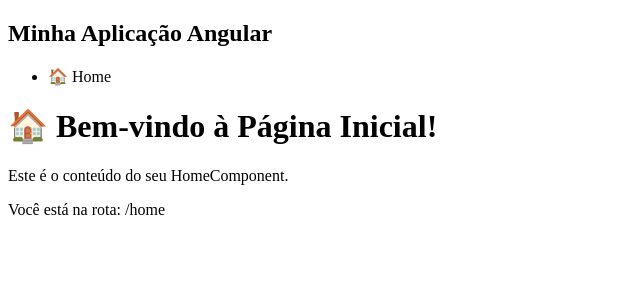
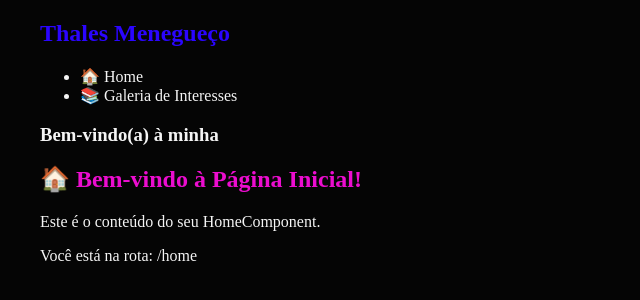
Before and after one commit to thalesmenegueco/thalesmenegueco.github.io, an Angular app: page /home in a window 1280 px wide. Shown: the top 300 px of the page, without its empty margins (0-640 px from the left). Built offline with nearby package versions, Linux system fonts and the light colour scheme.

Commit message:
files rennamed according to best practices

```diff
--- a/src/app/app.component.html
+++ b/src/app/app.component.html
@@ -1,11 +1,21 @@
 <nav>
-  <h2>Minha Aplicação Angular</h2>
+  <h1>Thales Menegueço</h1>
   <ul>
-    <li><a routerLink="/home">🏠 Home</a></li>
-    <!-- Adicione mais links conforme criar novos componentes -->
+    <li>
+      <a routerLink="/home"
+        routerLinkActive="active">
+        🏠 Home
+      </a>
+    </li>
+    <li>
+      <a routerLink="/learning-gallery" routerLinkActive="active">
+        📚 Galeria de Interesses
+      </a>
+    </li>
+    <!-- more links as I create new components 😁 -->
   </ul>
 </nav>
 
 <main>
-  <router-outlet></router-outlet> <!-- AQUI é onde os componentes serão renderizados -->
+  <router-outlet></router-outlet> <!-- component will be rendered here -->
 </main>
--- a/src/app/app.component.ts
+++ b/src/app/app.component.ts
@@ -7,6 +7,6 @@ import { RouterOutlet } from '@angular/router';
   templateUrl: './app.component.html',
   styleUrl: './app.component.scss'
 })
-export class App {
+export class AppComponent {
   protected readonly title = signal('learning-gallery');
 }
--- a/src/app/app.routes.ts
+++ b/src/app/app.routes.ts
@@ -7,9 +7,11 @@ export const routes: Routes = [];
 import { NgModule } from '@angular/core';
 import { RouterModule, Routes } from '@angular/router';
 import { HomeComponent } from './home/home.component'; // Importar o componente
+import { LearningGallery } from './learning-gallery/learning-gallery.component'; // Importar o componente LearningGallery
 
 export const routes: Routes = [
   { path: 'home', component: HomeComponent },              // Rota /home
+  { path: 'learning-gallery', component: LearningGallery }, // Rota /learning-gallery
   { path: '', redirectTo: '/home', pathMatch: 'full' },   // Redirecionar raiz para /home
   { path: '**', redirectTo: '/home' }                     // Redirecionar rotas inválidas
 ];
--- a/src/app/home/home.component.html
+++ b/src/app/home/home.component.html
@@ -1,5 +1,6 @@
 <div>
-  <h1>🏠 Bem-vindo à Página Inicial!</h1>
+  <h3>Bem-vindo(a) à minha</h3>
+  <h2>🏠 Bem-vindo à Página Inicial!</h2>
   <p>Este é o conteúdo do seu HomeComponent.</p>
   <p>Você está na rota: /home</p>
 </div>
--- /dev/null
+++ b/src/app/learning-gallery/learning-gallery.component.html
@@ -0,0 +1,6 @@
+<div>
+  <h3>Bem-vindo(a) à minha</h3>
+  <h2>📚 Galeria de interesses!</h2>
+  <p>Este é o conteúdo do seu LearningGallery.</p>
+  <p>Você está na rota: /learning-gallery</p>
+</div>
--- a/src/main.ts
+++ b/src/main.ts
@@ -1,6 +1,6 @@
 import { bootstrapApplication } from '@angular/platform-browser';
 import { appConfig } from './app/app.config';
-import { App } from './app/app.component';
+import { AppComponent } from './app/app.component';
 
-bootstrapApplication(App, appConfig)
+bootstrapApplication(AppComponent, appConfig)
   .catch((err) => console.error(err));
--- a/src/styles.scss
+++ b/src/styles.scss
@@ -1 +1,36 @@
 /* You can add global styles to this file, and also import other style files */
+@use "sass:list";
+@use "sass:color";
+
+$font-stack: Helvetica, Arial;
+$primary-color: #2b05ff;
+$secondary-color: #ec0dcf;
+$standart-text-color: whitesmoke;
+
+html {
+  background-color: rgb(5, 5, 5);
+  color: $standart-text-color;
+}
+
+body {
+  $font-stack: list.append($font-stack, sans-serif);
+  font: $font-stack;
+  margin-left: 40px;
+  margin-right: 40px;
+}
+
+h1 {
+  color: $primary-color;
+
+  &:hover{
+    color: color.scale($primary-color, $lightness: 20%);
+  }
+}
+
+h2 {
+    color: $secondary-color;
+
+    &:hover {
+        color: color.scale($secondary-color, $lightness: 20%);
+    }
+}
```
Also changed, not shown: src/app/app.module.ts (added, +16 -0 lines), src/app/learning-gallery/learning-gallery.component.ts (added, +11 -0 lines), src/app/learning-gallery/learning-gallery.component.scss (added), 1 other file (tests, documents, lock files or other folders).
